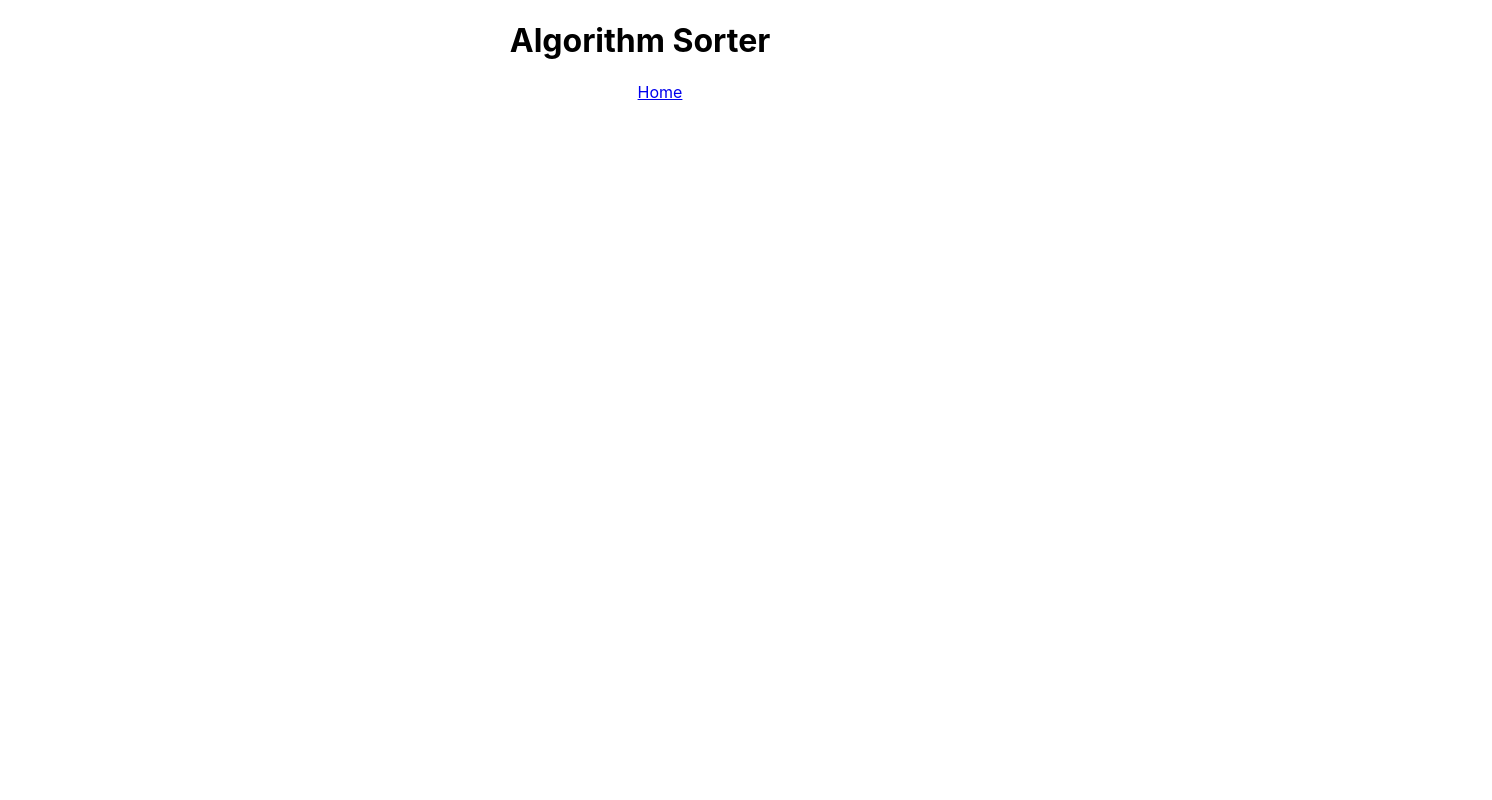
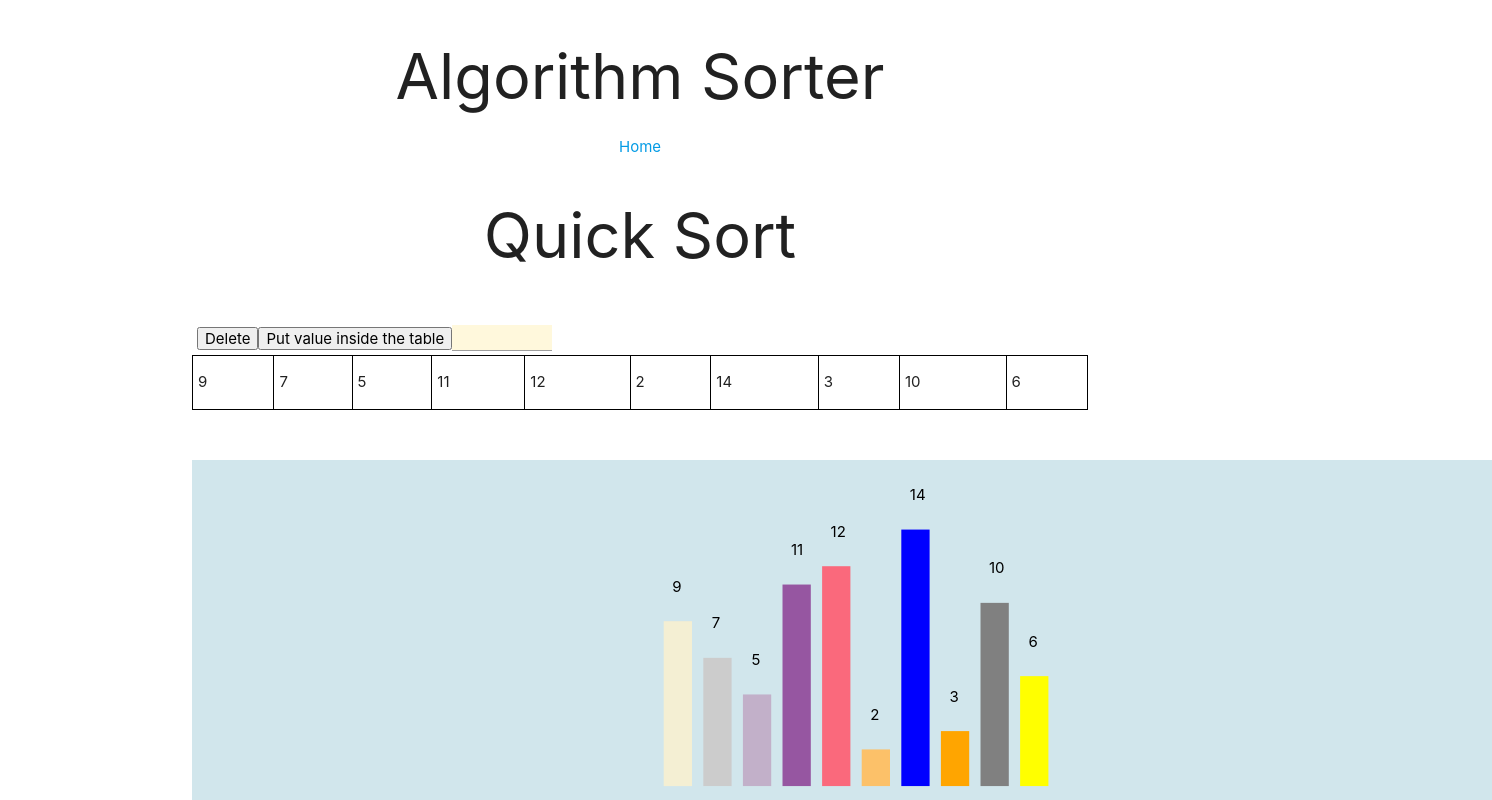
Before and after one commit to ihjacobs925/sorting-visualizer, a React (Create React App) app: page /quick in a window 1280 px wide. Shown: the top 800 px of the page, 1492 px wide, since content can reach past the window. Built offline with nearby package versions, Linux system fonts and the light colour scheme.

Commit message:
Quick Sort works, but needs cleaning

```diff
--- a/public/index.html
+++ b/public/index.html
@@ -24,7 +24,8 @@
       work correctly both with client-side routing and a non-root public URL.
       Learn how to configure a non-root public URL by running `npm run build`.
     -->
-    <title>React App</title>
+    <link rel="stylesheet" href="https://cdnjs.cloudflare.com/ajax/libs/materialize/1.0.0-rc.2/css/materialize.min.css">
+    <title>Algorithm Sorter</title>
   </head>
   <body>
     <noscript>You need to enable JavaScript to run this app.</noscript>
--- a/src/App.js
+++ b/src/App.js
@@ -7,7 +7,7 @@ import Home from "./Components/Home";
 import Bubble from "./Components/Bubble/Bubble";
 import Selection from './Components/Selection/Selection';
 import Insertion from './Components/Insertion/Insertion';
-// import Quick from './Components/Quick/Quick';
+import Quick from './Components/Quick/Quick';
 
 function App() {
   return (
@@ -17,7 +17,7 @@ function App() {
       <Route path="/bubble" component={Bubble} />
       <Route path="/selection" component={Selection} />
       <Route path="/insertion" component={Insertion} />
-      {/* <Route path="/quick" component={Quick} /> */}
+      <Route path="/quick" component={Quick} />
     </div>
   );
 }
--- /dev/null
+++ b/src/Components/Quick/BarChart.js
@@ -0,0 +1,79 @@
+import React, { useRef, useEffect } from "react";
+import { select, scaleBand, scaleLinear, max} from "d3";
+import BarResize from "./BarResize";
+
+function BarChart({ data }) {
+  const svgRef = useRef();
+  const wrapperRef = useRef();
+  const dimensions = BarResize(wrapperRef);
+
+  // console.log(data.length);
+  // will be called initially and on every data change
+  useEffect(() => {
+    const svg = select(svgRef.current);
+    if (!dimensions) return;
+
+    // sorting the data
+
+
+    // data.sort((a, b) => b.value - a.value);
+
+
+
+    const xScale = scaleBand()
+
+      .domain(data.map((value, index) => index)) // [0,1,2,3,4,5]
+      .range([500,dimensions.width]); // [0, 200]
+
+    const yScale = scaleLinear()
+      .domain([0, max(data, entry => entry.value)]) // [0, 65 (example)]
+      .range([0, dimensions.height-200]); // [0, 400 (example)]
+
+    // draw the bars
+    svg
+      .selectAll(".bar")
+      .data(data, (entry, index) => entry.name)
+      .join(enter =>
+        enter.append("rect")
+      )
+      .attr("fill", entr => entr.color)
+      .attr("class", "bar")
+      .attr("x", (entry, index) => xScale(index))
+      .transition()
+      .attr("width",xScale.bandwidth()/1.4)
+
+      .attr("y", 0)
+
+      .attr("height", entry => yScale(entry.value))
+      .attr("transform",(entry,index)=>"rotate(180,"+ xScale(index) +`,${dimensions.height/2.8})`);
+
+    // draw the labels
+    svg
+      .selectAll(".label")
+      .data(data, (entry, index) => entry.name)
+      .join(enter =>
+        enter
+          .append("text")
+          .attr(
+            "x",
+            (entry, index) => xScale(index) -xScale.bandwidth()/2
+          )
+
+      )
+      .text(entry =>entry.value)
+      .attr("class", "label")
+      .attr("y",  entry => dimensions.height-yScale(entry.value)-160)
+      .attr("height", entry => yScale(entry.value))
+      .transition()
+      .attr("x", (entry, index) => xScale(index)-xScale.bandwidth()/2 )
+
+  }, [data, dimensions]);
+// console.log(Math.max([...data].value))
+  return (
+    <div ref={wrapperRef} style={{ marginBottom: "2rem" }}>
+         <svg ref={svgRef}></svg>
+    </div>
+  );
+}
+
+export default BarChart;
--- /dev/null
+++ b/src/Components/Quick/BarResize.js
@@ -0,0 +1,20 @@
+import { useEffect, useState } from "react";
+
+const BarResize = ref => {
+  const [dimensions, setDimensions] = useState(null);
+  useEffect(() => {
+    const observeTarget = ref.current;
+    const resizeObserver = new ResizeObserver(entries => {
+      entries.forEach(entry => {
+        setDimensions(entry.contentRect);
+      });
+    });
+    resizeObserver.observe(observeTarget);
+    return () => {
+      resizeObserver.unobserve(observeTarget);
+    };
+  }, [ref]);
+  return dimensions;
+};
+
+export default BarResize;
--- /dev/null
+++ b/src/Components/Quick/Part.js
@@ -0,0 +1,80 @@
+import Quick from './Quick';
+import { partition } from "d3";
+
+
+function partitions(data,low,high,setData,setIteration,setleft,setright,left,right,res){
+
+   let pivot=data[high];
+    let i=(low-1)
+    let j=low
+
+    var c=setInterval(()=>{
+        if(j<=high-1){
+            console.log(`compare ${data[j].value} and ${pivot.value}`)
+
+
+        if(data[j].value<pivot.value){
+            i++;
+
+            let temp1 = data[i];
+            let temp2= data[j];
+            data[j]=temp1;
+            data[i]=temp2;
+            setIteration(iteration=>iteration+1)
+            setData(data.map((entry,index)=>index===i?temp2 :entry))
+            setData(data.map((entry,index)=>index===j?temp1 :entry))
+            let temps = data;
+
+        }
+   } if(j>high-1){
+
+    console.log("1st swap comp")
+    clearInterval(c)
+    let temp3 = data[i+1];
+    let temp4= data[high];
+    data[i+1]=temp4;
+    data[high]=temp3;
+    temp4.color="green"
+    setIteration(iteration=>iteration+1)
+    setData(data.map((entry,index)=>index===high?temp3 :entry))
+
+    setData(data.map((entry,index)=>index===i+1?temp4 :entry))
+
+   console.log(`the pivot is ${temp4.value}`)
+   res()
+
+
+
+  Part(data,setData,low,i,setIteration,setleft,setright,left,right).then(function(){
+      return Part(data,setData,i+2,high,setIteration,setleft,setright,left,right)
+  })
+
+
+   } j++},1000)
+
+        }
+
+
+function Part(data,setData,low,high,setIteration,setleft,setright,left,right){
+
+
+
+
+return new Promise(function(res,rej){
+
+    console.log(`the value of low is ${low}`)
+    console.log(`the value of high is ${high}`)
+    if(low<high){
+
+        let pi= partitions(data,low,high,setData,setIteration,setleft,setright,left,right,res);
+
+    }else {
+        res()
+    }
+
+
+})
+
+    }
+
+export default Part;
--- /dev/null
+++ b/src/Components/Quick/Quick.js
@@ -0,0 +1,150 @@
+import React, { useState } from "react";
+import BarChart from "./BarChart";
+
+import Part from './Part';
+
+
+
+
+function Quick() {
+  const [iteration, setIteration] = useState(0);
+  const[left,setleft] =useState(1)
+  const[right,setright] =useState(1)
+  const [names, setnames] = useState(0);
+  const [colors,setcolors] =useState([
+      "coral",
+      "lemonchiffon",
+      "greenyellow",
+      "paleturquoise",
+      "lavender",
+      "burlywood",
+      "lightpink",
+      "blue",
+      "palegreen",
+      "olivedrab",
+      "antiquewhite",
+      "yellow",
+      "lightsteelblue",
+      "lightsalmon"
+    ])
+
+  const [data, setData] = useState([
+    {
+      name: "one",
+      value: 9,
+      color: "#f4efd3"
+    },
+    {
+      name: "two",
+      value: 7,
+      color: "#cccccc"
+    },
+    {
+      name: "three",
+      value: 5,
+      color: "#c2b0c9"
+    },
+    {
+      name: "four",
+      value: 11,
+      color: "#9656a1"
+    },
+    {
+      name: "five",
+      value: 12,
+      color: "#fa697c"
+    },
+    {
+      name: "six",
+      value: 2,
+      color: "#fcc169"
+    },
+    {
+      name: "seven",
+      value: 14,
+      color: "blue"
+    },
+    {
+      name: "eight",
+      value: 3,
+      color: "orange"
+    },
+    {
+      name: "nine",
+      value: 10,
+      color: "grey"
+    },
+    {
+      name: "ten",
+      value: 6,
+      color: "yellow"
+    }
+
+  ]);
+
+  let onSubmit=(e)=>{
+    e.preventDefault();
+
+  }
+  let c = data.map(x=>{
+    return(
+
+
+          <td Style="border:1px solid black">{x.value}</td>
+
+
+      )
+})
+
+
+  return (
+    <React.Fragment>
+      <div className="container">
+      <h1>Quick Sort</h1>
+      <td> <p id="it"></p>
+      <form onSubmit={onSubmit} Style="height:15px">
+      <button onClick={()=>{
+        data.pop()
+        setData(data.map((entry)=>entry ))
+      }}>Delete </button>
+
+      <button onClick={()=>{
+  let y = document.getElementById("array").value;
+  let c = parseInt(y)
+  let col = colors[Math.floor(Math.random()*13)]
+  let na = names.toString()
+  console.log(names)
+  setnames(names+1)
+
+  let z = {
+    name: na,
+    value: c,
+    color: col
+  }
+  data.push(z)
+console.log(data)
+setData(data.map((entry)=>entry ))
+
+}}>Put value inside the table</button>
+<input id="array" type="text" Style="width:100px;height:25px; background-color:	cornsilk;" ></input>
+      </form>
+     </td>
+     <table Style="border:1px solid black"><tr>{c}</tr></table>
+
+          <BarChart data={data} />
+
+
+
+    <button onClick={()=>Part(data,setData,0,data.length-1,setIteration,setleft,setright,left,right)}>Quick sort</button>
+      <p>Iteration: {iteration}</p>
+      <h3 id="final" Style="background-color:green"></h3>
+      <h5 id="st" Style="background-color:green"></h5>
+      <h5 id="ins" Style="background-color:yellow"></h5>
+
+
+      </div>
+    </React.Fragment>
+  );
+}
+
+export default Quick;
```
